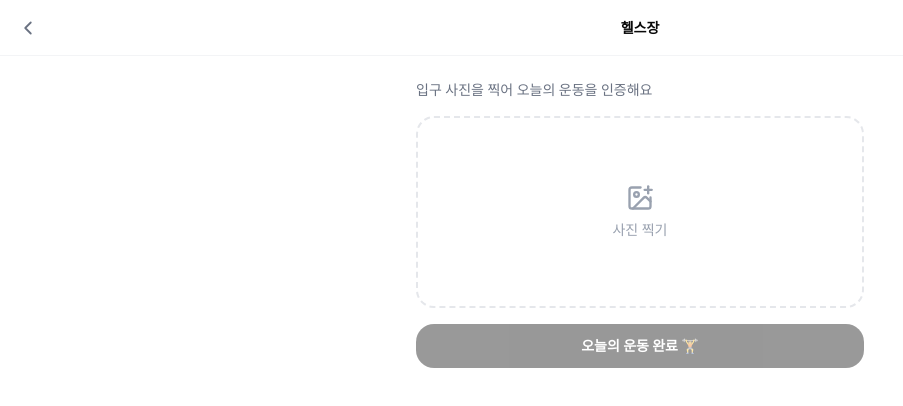
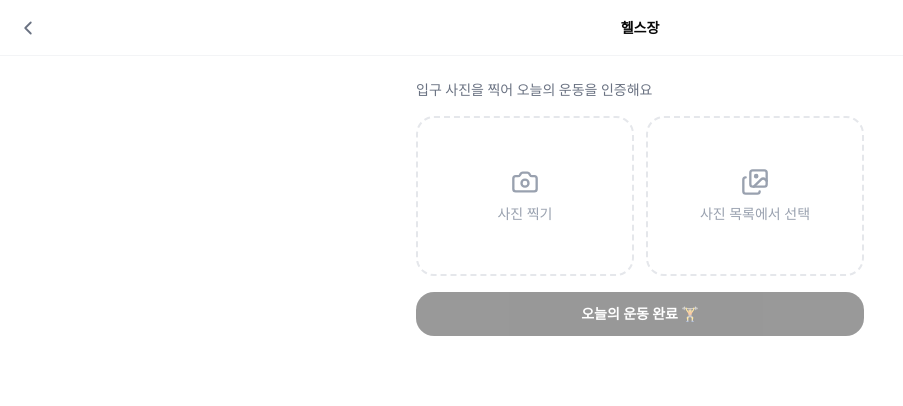
Before and after one commit to yg1110/bookorry, a Next.js app: page /routines/gym in a window 1280 px wide. Shown: the top 406 px of the page, without its empty margins (0-903 px from the left). Built offline with nearby package versions, Linux system fonts and the light colour scheme; no server answers.

Commit message:
fix: 루틴 사진목록에서도 선택가능하게

```diff
--- a/app/routines/gym/page.tsx
+++ b/app/routines/gym/page.tsx
@@ -2,7 +2,7 @@
 
 import { useEffect, useRef, useState } from "react";
 import { useRouter } from "next/navigation";
-import { ImagePlus } from "lucide-react";
+import { Camera, Images } from "lucide-react";
 import { Header } from "@/components/header";
 import { supabase } from "@/lib/supabase";
 
@@ -13,7 +13,8 @@ export default function GymRoutinePage() {
   const [photo, setPhoto] = useState<File | null>(null);
   const [preview, setPreview] = useState<string | null>(null);
   const [uploading, setUploading] = useState(false);
-  const inputRef = useRef<HTMLInputElement>(null);
+  const cameraInputRef = useRef<HTMLInputElement>(null);
+  const galleryInputRef = useRef<HTMLInputElement>(null);
 
   useEffect(() => {
     async function init() {
@@ -84,10 +85,17 @@ export default function GymRoutinePage() {
           <p className="text-sm text-gray-500">입구 사진을 찍어 오늘의 운동을 인증해요</p>
 
           <input
-            ref={inputRef}
+            ref={cameraInputRef}
             type="file"
             accept="image/*"
             capture="environment"
+            className="hidden"
+            onChange={handleFileChange}
+          />
+          <input
+            ref={galleryInputRef}
+            type="file"
+            accept="image/*"
             className="hidden"
             onChange={handleFileChange}
           />
@@ -99,21 +107,38 @@ export default function GymRoutinePage() {
                 alt="미리보기"
                 className="max-h-96 w-full rounded-2xl object-cover"
               />
+              <div className="absolute bottom-3 right-3 flex gap-2">
                 <button
-                onClick={() => inputRef.current?.click()}
-                className="absolute bottom-3 right-3 rounded-full bg-white/80 px-3 py-1.5 text-xs font-medium backdrop-blur-sm"
+                  onClick={() => cameraInputRef.current?.click()}
+                  className="rounded-full bg-white/80 px-3 py-1.5 text-xs font-medium backdrop-blur-sm"
                 >
                   다시 찍기
                 </button>
+                <button
+                  onClick={() => galleryInputRef.current?.click()}
+                  className="rounded-full bg-white/80 px-3 py-1.5 text-xs font-medium backdrop-blur-sm"
+                >
+                  목록에서 선택
+                </button>
+              </div>
             </div>
           ) : (
+            <div className="grid grid-cols-2 gap-3">
               <button
-              onClick={() => inputRef.current?.click()}
-              className="flex h-48 w-full flex-col items-center justify-center gap-2 rounded-2xl border-2 border-dashed border-gray-200 text-gray-400 active:bg-gray-50"
+                onClick={() => cameraInputRef.current?.click()}
+                className="flex h-40 flex-col items-center justify-center gap-2 rounded-2xl border-2 border-dashed border-gray-200 text-gray-400 active:bg-gray-50"
               >
-              <ImagePlus size={28} />
+                <Camera size={28} />
                 <span className="text-sm">사진 찍기</span>
               </button>
+              <button
+                onClick={() => galleryInputRef.current?.click()}
+                className="flex h-40 flex-col items-center justify-center gap-2 rounded-2xl border-2 border-dashed border-gray-200 text-gray-400 active:bg-gray-50"
+              >
+                <Images size={28} />
+                <span className="text-sm">사진 목록에서 선택</span>
+              </button>
+            </div>
           )}
 
           <button
```
Lines whose indentation alone changed are shown as unchanged.
